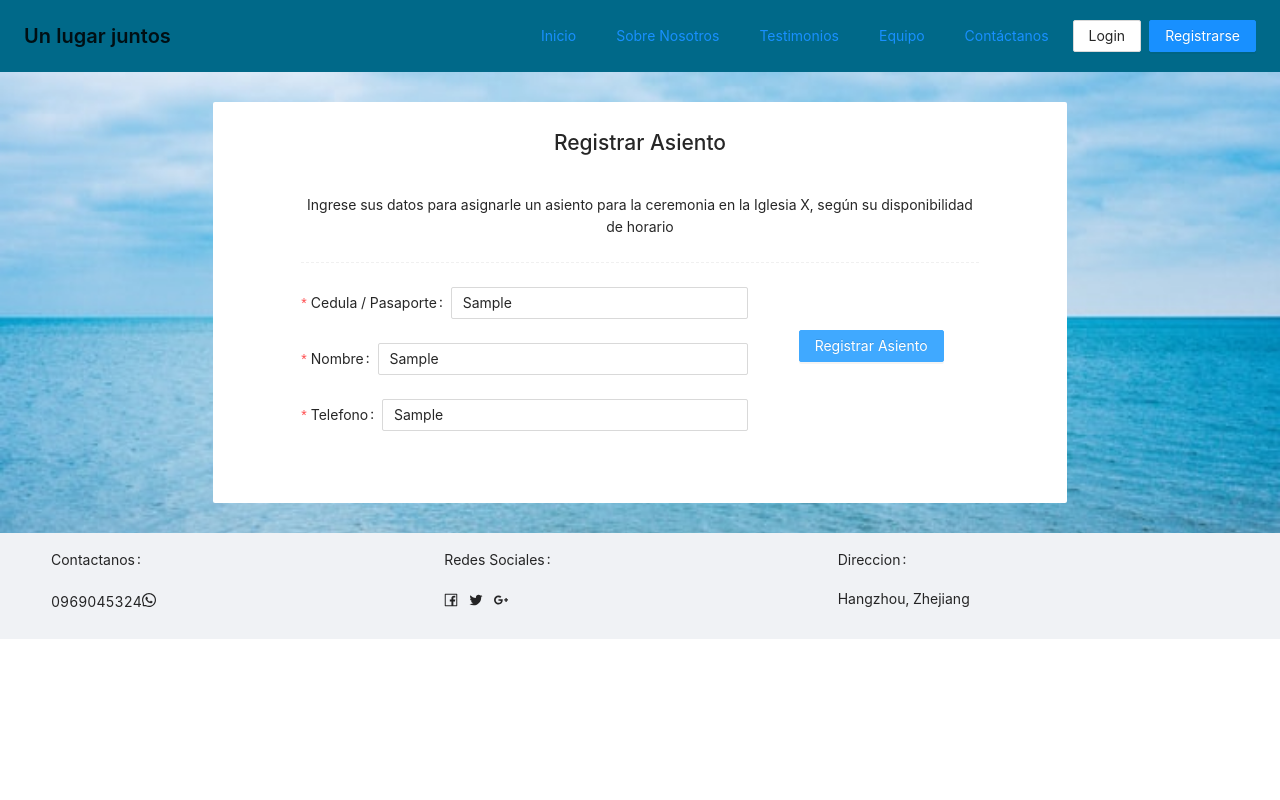
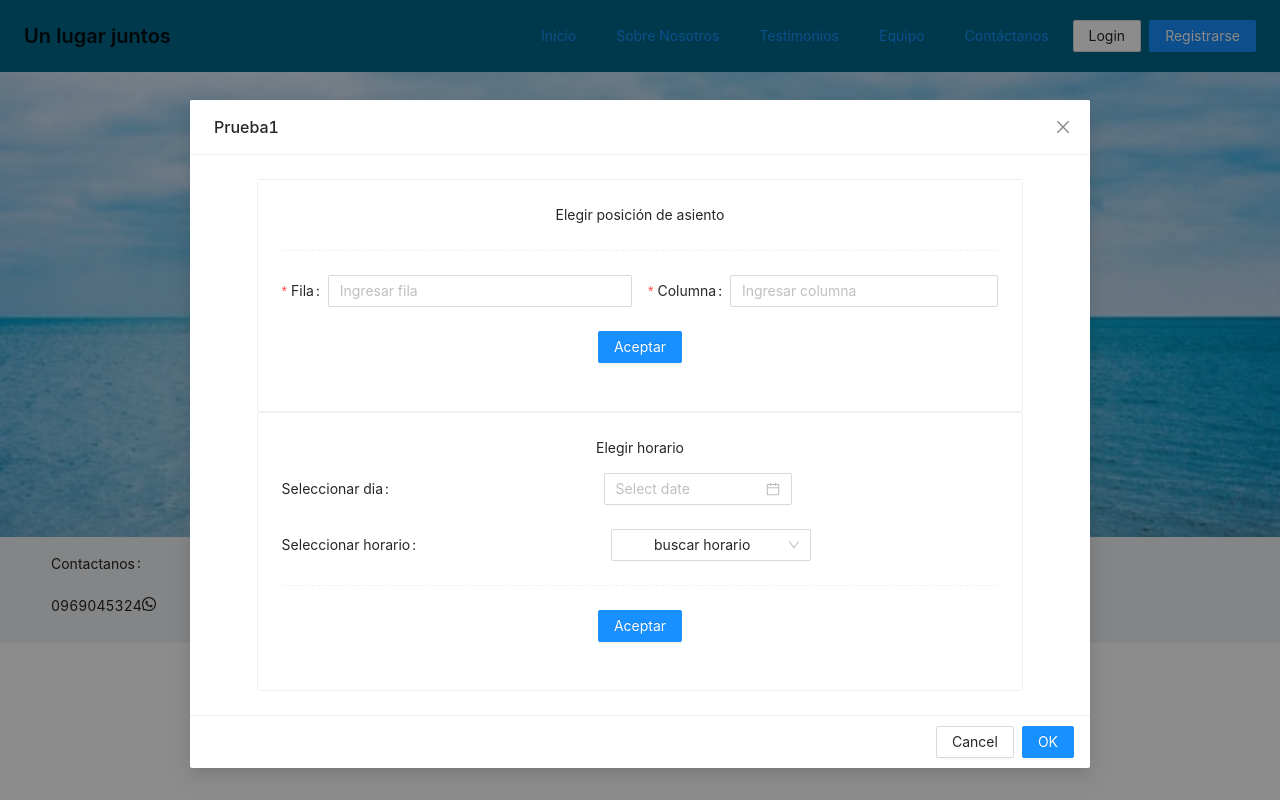
Before and after one commit to DDI-2020A/proyecto-semestre-asientos-iglesia-grupo-3, a React app: page /RegistrarAsiento in a window 1280 px wide. Both pictures are taken after typing "Sample", "Sample", "Sample" into the empty fields and a click on the button "Registrar Asiento". Built offline with nearby package versions, Linux system fonts and the light colour scheme.

Commit message:
Modal formulario base

```diff
--- /dev/null
+++ b/src/components/FormRegistrarAsiento.js
@@ -0,0 +1,122 @@
+import  { Select,DatePicker, Button, Card, Col, Divider, Form, Input, Row, Space} from "antd";
+import React from "react";
+
+const FormRegistrarAsiento = () => {
+
+    const { Option, OptGroup } = Select;
+    function handleChange(value) {
+        console.log(`selected ${value}`);
+    }
+
+    return (
+
+        <>
+             {/*Primera ventana Elegir asiento*/}
+
+            <div  align="center">
+                <Card className="tamanio-cuadro-interno "  bordered={true}>
+                    <p>
+                        Elegir posición de asiento
+                    </p>
+                    <div>
+                        <Form
+                            name="basic"
+                            initialValues={{remember: true}}
+                        >
+                            <Divider dashed />
+                            <Row gutter={16} align="center" >
+
+                                <Col xs={24} sm={24} md={12} lg={12}  span={8}>
+                                    <Form.Item
+                                        name="Fila "
+                                        label="Fila "
+                                        rules={[
+                                            {
+                                                required: true,
+                                                message: 'Por favor elija una fila',
+                                            },
+                                        ]}
+                                    >
+                                        <Input placeholder="Ingresar fila" />
+                                    </Form.Item>
+
+                                </Col>
+                                <Col xs={24} sm={24} md={12} lg={12}  span={8} >
+                                    <Form.Item
+                                        name="columna"
+                                        label="Columna"
+                                        rules={[
+                                            {
+                                                required: true,
+                                                message: 'Por favor elija una columna',
+                                            },
+                                        ]}
+                                    >
+                                        <Input placeholder="Ingresar columna" />
+                                    </Form.Item>
+                                </Col>
+
+                            </Row>
+
+                            <Space align="center ">
+                                <Form.Item >
+                                    <Button type="primary" htmlType="submit">
+                                        Aceptar
+                                    </Button>
+                                </Form.Item>
+                            </Space>
+                        </Form>
+                    </div>
+                </Card>
+            </div>
+
+        {/* Segunda ventana Elegir horario*/}
+
+            <div  align="center">
+                <Card className="tamanio-cuadro-interno "  bordered={true}>
+                    <p>
+                        Elegir horario
+                    </p>
+                    <div>
+                        <Form
+                            name="basic"
+                            initialValues={{remember: true}}
+                        >
+                            <Form.Item name="fecha" label="Seleccionar dia" >
+                                <DatePicker />
+                            </Form.Item>
+                            <Form.Item name="Seleccionar horario: " label="Seleccionar horario" >
+                                <Select defaultValue="buscar horario" style={{ width: 200 }} onChange={handleChange}>
+                                    <OptGroup label="Horarios Disponibles">
+                                        <Option value="7">7:00 - 9:00</Option>
+                                        <Option value="10">10:00 - 12:00</Option>
+                                        <Option value="14">14:00 - 16:00</Option>
+                                        <Option value="18">18:00 - 20:00</Option>
+                                    </OptGroup>
+
+                                </Select>
+                            </Form.Item>
+
+                            <Divider dashed />
+                            <Space align="center ">
+                                <Form.Item >
+                                    <Button type="primary" htmlType="submit">
+                                        Aceptar
+                                    </Button>
+                                </Form.Item>
+                            </Space>
+                        </Form>
+                    </div>
+                </Card>
+            </div>
+
+
+
+    </>
+
+
+    );
+
+}
+
+export default FormRegistrarAsiento;
--- a/src/components/RegistrarAsiento.js
+++ b/src/components/RegistrarAsiento.js
@@ -1,16 +1,25 @@
-import React from 'react';
-import {Form, Input, Button, Card, Row, Col, Space, Divider} from "antd";
+import React, {useState} from 'react';
+import  {Modal, Form, Input, Button, Card, Row, Col, Space, Divider} from "antd";
 import '../styles/registrarAsiento.css';
 
 import Foot from "./Foot";
+import FormRegistrarAsiento from "./FormRegistrarAsiento";
 
 const RegistrarAsiento = () => {
+
+    const [ ViewFormAsientoModalVisible, setViewFormAsientoModalVisible ] = useState( false );
+
+    const handleOpenForm =() =>{
+        setViewFormAsientoModalVisible(true);
+    };
+
+
     return (
         <>
             <div className="site-card-border-less-wrapper fondo-registrar-asiento" align="center">
-                <Card className="colorBaseA tamanio-cuadro"  bordered={false}>
+                <Card className="colorBaseA tamanio-cuadro"  bordered={true}>
                     <h2>Registrar Asiento</h2>
-                    <Card className="colorBaseB tamanio-cuadro-interno "  bordered={false}>
+                    <Card className="colorBaseB tamanio-cuadro-interno "  bordered={true}>
                         <p>
                             Ingrese sus datos para asignarle un asiento para la ceremonia en la Iglesia X, según
                             su disponibilidad de horario
@@ -19,6 +28,7 @@ const RegistrarAsiento = () => {
                             <Form
                                 name="basic"
                                 initialValues={{remember: true}}
+                                onFinish={()=> handleOpenForm()}
                             >
                                 <Divider dashed />
                             <Row gutter={16} align="center" >
@@ -27,7 +37,7 @@ const RegistrarAsiento = () => {
 
                                     <Form.Item
                                         name="cédula de usuario"
-                                        label="Cedula / Pasaporte"
+                                        label="Cédula / Pasaporte"
                                         rules={[
                                             {
                                                 required: true,
@@ -51,7 +61,7 @@ const RegistrarAsiento = () => {
                                     </Form.Item>
                                     <Form.Item
                                         name="telefono de usuario"
-                                        label="Telefono"
+                                        label="Teléfono"
                                         rules={[
                                             {
                                                 required: true,
@@ -83,7 +93,15 @@ const RegistrarAsiento = () => {
                 </Card>
             </div>
 
+            <Modal
+                title=  { "Prueba1"}
+                visible={ ViewFormAsientoModalVisible }
+                onCancel={ () => setViewFormAsientoModalVisible( false ) }
+                width={900}
+            >
+        <FormRegistrarAsiento />
 
+            </Modal>
             <Foot />
 
         </>
--- a/src/styles/registrarAsiento.css
+++ b/src/styles/registrarAsiento.css
@@ -15,7 +15,6 @@
 }
 
 
-
 .padding-btn-registrar{
     padding-top: 20%;
 }
```
